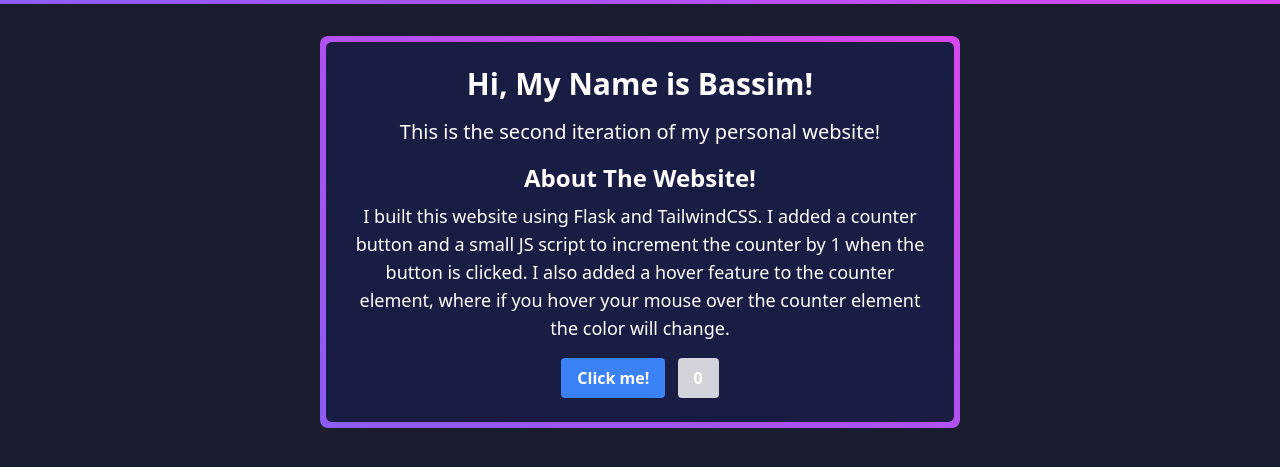
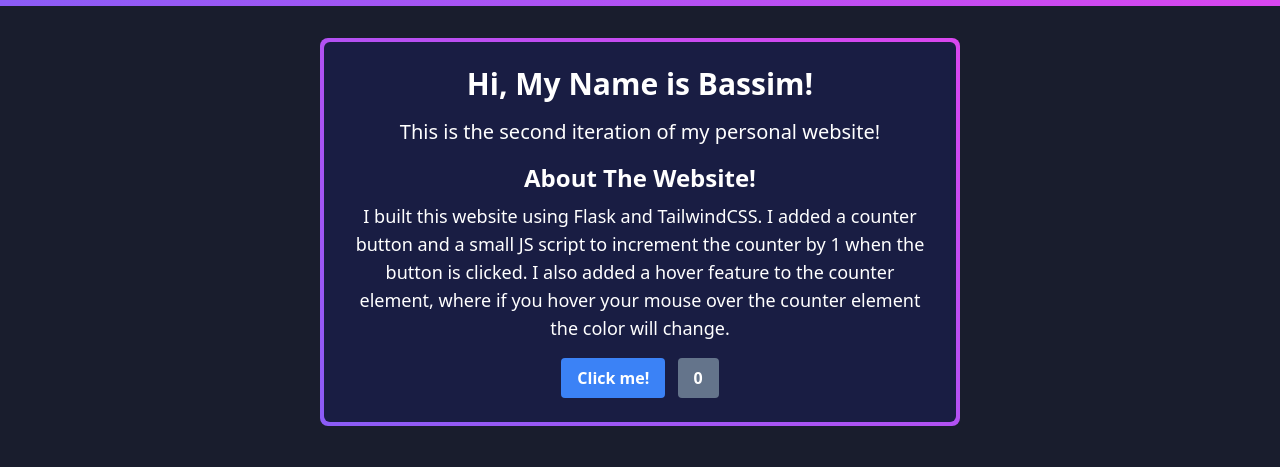
Before and after one commit to AVGVSTVS96/flaskWebsite, a Flask app: page / in a window 1280 px wide. Shown: the top 467 px of the page. Run offline with Flask 2, Linux system fonts and the light colour scheme; style sheets or scripts are compiled from the project's sources.

Commit message:
adjusted border sizing

```diff
--- a/templates/index.html
+++ b/templates/index.html
@@ -10,16 +10,16 @@
     <link rel="stylesheet" href="{{ url_for('static', filename='output.css') }}">
   </head>
   <body class="h-screen w-screen bg-mycustom-200">
-    <div class="h-1 bg-gradient-to-r from-violet-500 to-fuchsia-500"></div>
+    <div class="h-1.5 bg-gradient-to-r from-violet-500 to-fuchsia-500"></div>
     <div class="mx-auto max-w-2xl px-4 py-8 text-center text-white">
-      <div class="rounded-lg bg-gradient-to-tr from-violet-500 to-fuchsia-500 p-1.5">
+      <div class="rounded-lg bg-gradient-to-tr from-violet-500 to-fuchsia-500 p-1">
         <div class="content rounded-md bg-mycustom-100 p-6">
           <h1 class="mb-4 text-3xl font-bold">Hi, My Name is Bassim!</h1>
           <p class="mb-4 text-xl">This is the second iteration of my personal website!</p>
           <h2 class="mt-4 mb-2 text-2xl font-bold">About The Website!</h2>
           <p class="mb-4 text-lg">I built this website using Flask and TailwindCSS. I added a counter button and a small JS script to increment the counter by 1 when the button is clicked. I also added a hover feature to the counter element, where if you hover your mouse over the counter element the color will change.</p>
           <button id="click-me" class="rounded bg-blue-500 py-2 px-4 font-bold text-white hover:bg-blue-700">Click me!</button>
-          <span id="counter-display" class="ml-2 inline-block rounded border-gray-50 bg-gray-300 px-4 py-2 text-center font-bold hover:bg-blue-400"> 0 </span>
+          <span id="counter-display" class="ml-2 inline-block rounded border-gray-50 bg-slate-500 px-4 py-2 text-center font-bold hover:bg-blue-400"> 0 </span>
         </div>
       </div>
     </body>
```
